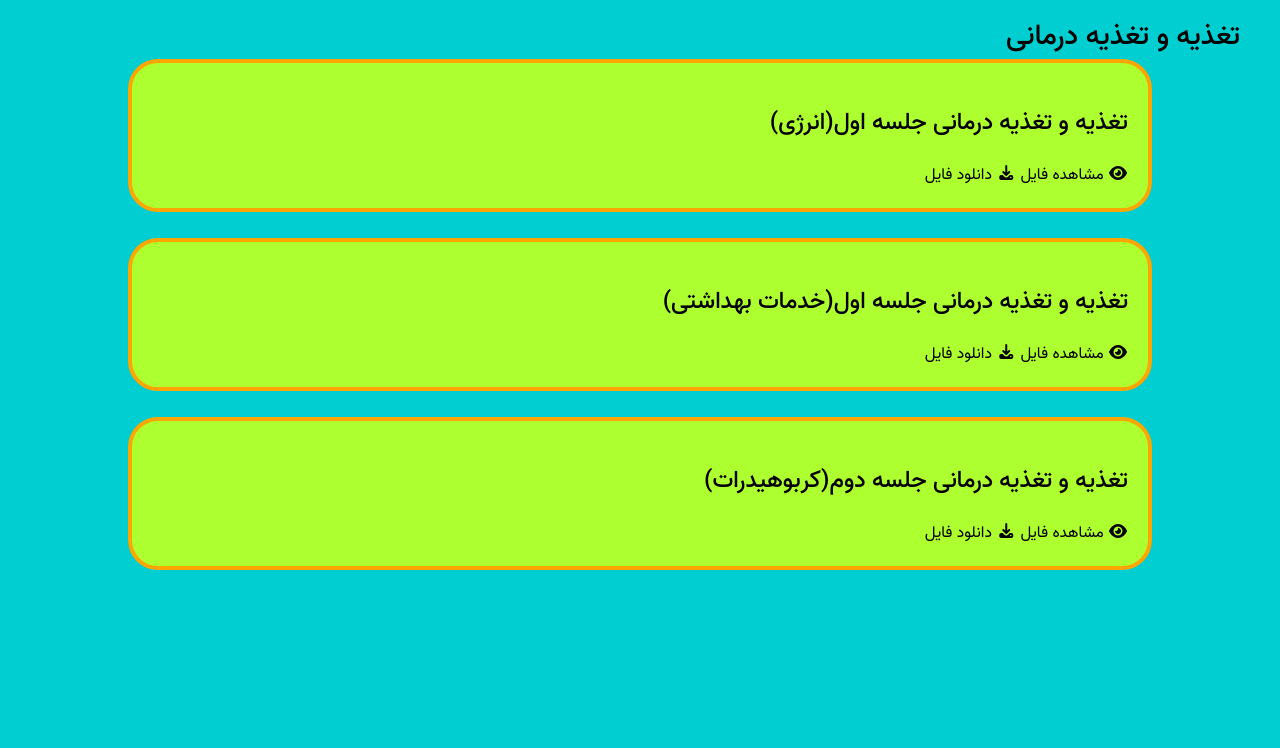
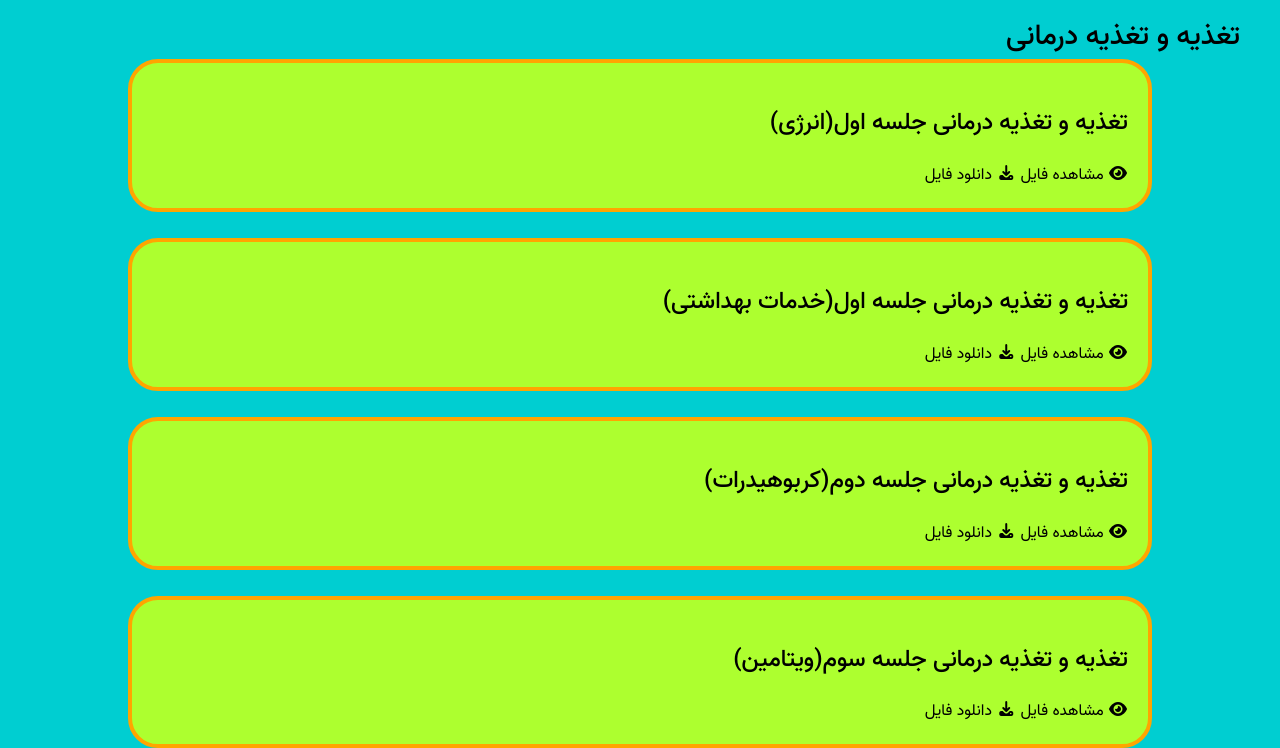
Before and after one commit to Faraz7T/gkioloil, a plain HTML site: page taghzieh/taghzieh.html in a window 1280 px wide. Shown: the part 112-860 px from the top of the page. Before the commit the page ends 800 px from the top, so only its background shows below. Drawn offline with Linux system fonts and the light colour scheme.

Commit message:
Add files via upload

```diff
--- a/taghzieh/taghzieh.html
+++ b/taghzieh/taghzieh.html
@@ -79,6 +79,16 @@
           >
         </section>
       </div>
+      <br />
+      <div class="menu-list">
+        <section class="item-one">
+          <h2>تغذیه و تغذیه درمانی جلسه سوم(ویتامین)</h2>
+          <a href="./vitamin.pdf"><i class="fas fa-eye"></i> مشاهده فایل</a>
+          <a href="./vitamin.pptx" download
+            ><i class="fas fa-download"></i> دانلود فایل</a
+          >
+        </section>
+      </div>
     </main>
   </body>
 </html>
```
Also changed, not shown: 2 other files.
